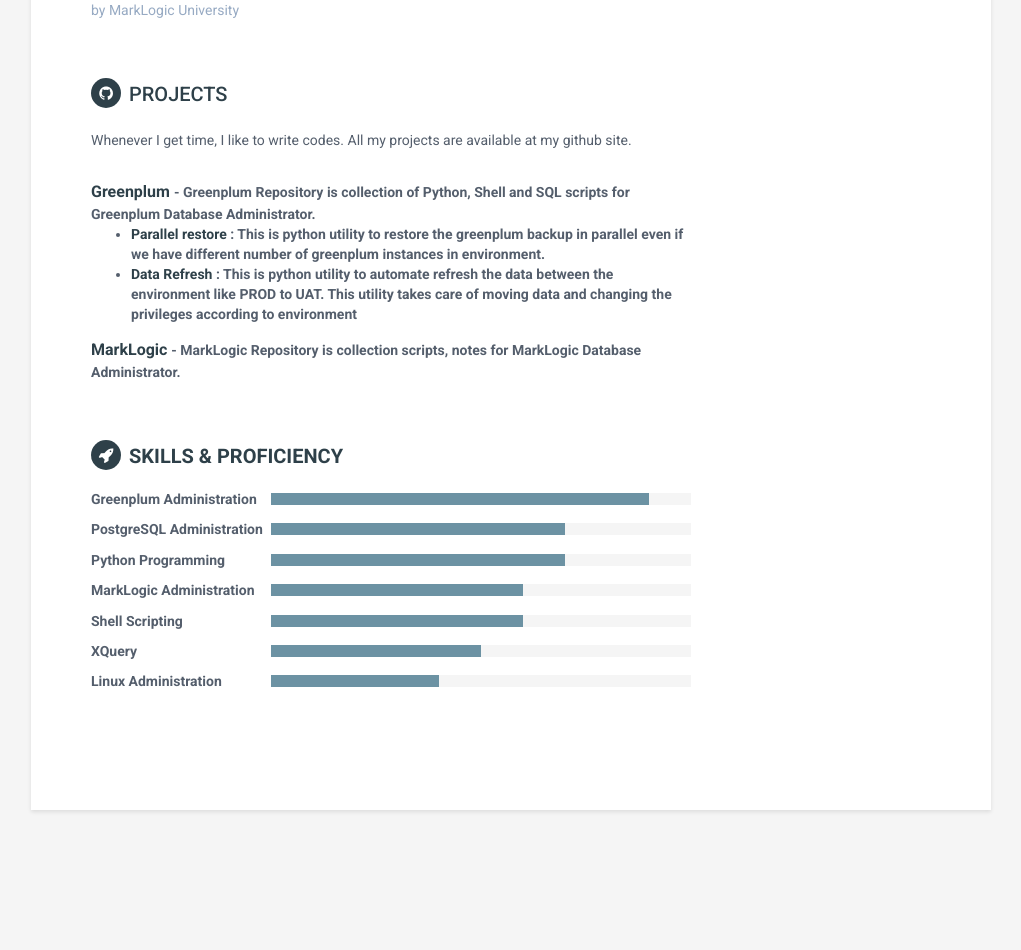
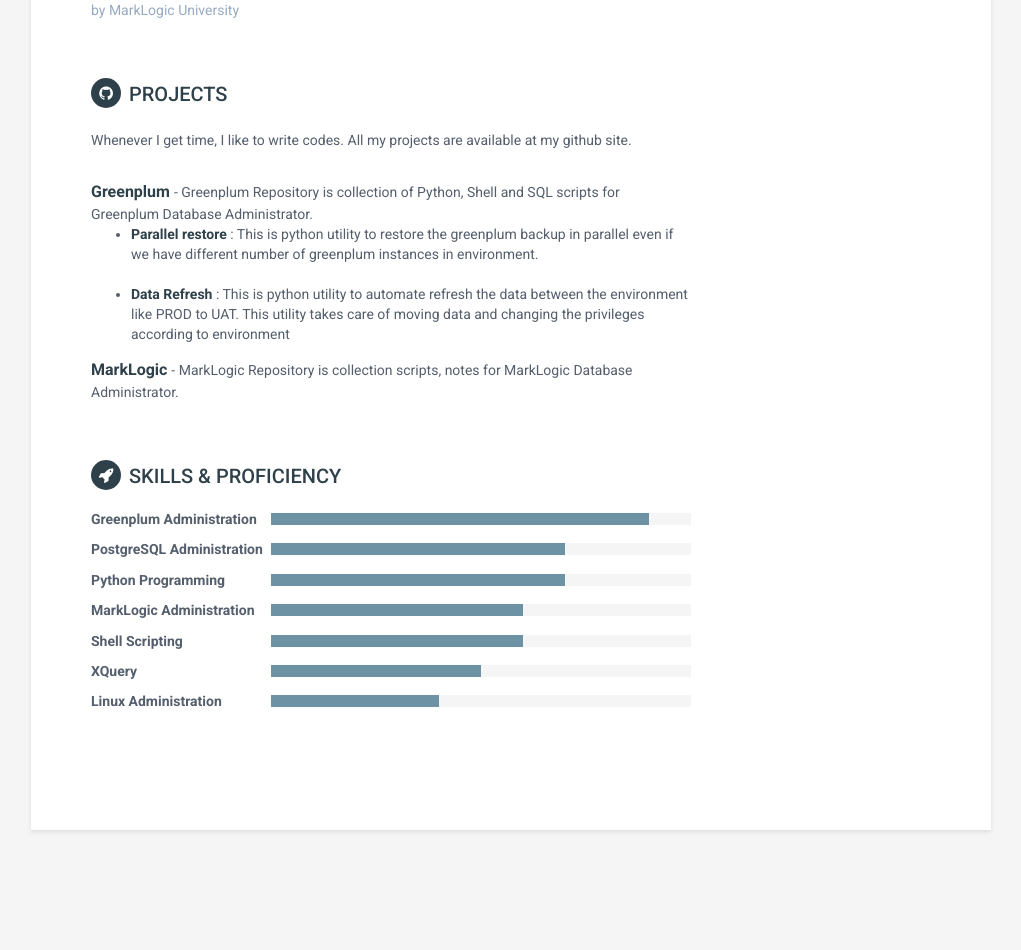
Before and after one commit to pgyogesh/online-cv, a Jekyll site: the page built from index.html, in a window 1280 px wide. Shown: the part 810-1760 px from the top of the page, without its empty margins (129-1150 px from the left). Built offline with Jekyll 4.4.1, drawn with Linux system fonts in a browser that asks for light colours.

```diff
--- a/_data/projects.yml
+++ b/_data/projects.yml
@@ -2,14 +2,14 @@
   description: "Whenever I get time, I like to write codes. All my projects are available at my github site."
 
 - project:
-  title: <strong> Greenplum <strong>
+  title: <strong> Greenplum </strong>
   link: "https://www.github.com/pgyogesh/greenplum"
   tagline: "Greenplum Repository is collection of Python, Shell and SQL scripts for Greenplum Database Administrator.
   <ul style='list-style-type:disc'>
-    <li> <strong> <a href='http://pgyogesh.com/blog/greenplum/python/parallel-restore-using-python/'> Parallel restore </a> </strong>: This is python utility to restore the greenplum backup in parallel even if we have different number of greenplum instances in environment. </li>
+    <li> <strong> <a href='http://pgyogesh.com/blog/greenplum/python/parallel-restore-using-python/'> Parallel restore </a> </strong>: This is python utility to restore the greenplum backup in parallel even if we have different number of greenplum instances in environment. </li> <br>
     <li> <strong> <a href='http://pgyogesh.com/blog/greenplum/greenplum-environment-refresh/'> Data Refresh </a> </strong>: This is python utility to automate refresh the data between the environment like PROD to UAT. This utility takes care of moving data and changing the privileges according to environment"
 
 - project:
-  title: <strong> MarkLogic <strong>
+  title: <strong> MarkLogic </strong>
   link: "https://www.github.com/pgyogesh/marklogic"
   tagline: "MarkLogic Repository is collection scripts, notes for MarkLogic Database Administrator."
```
